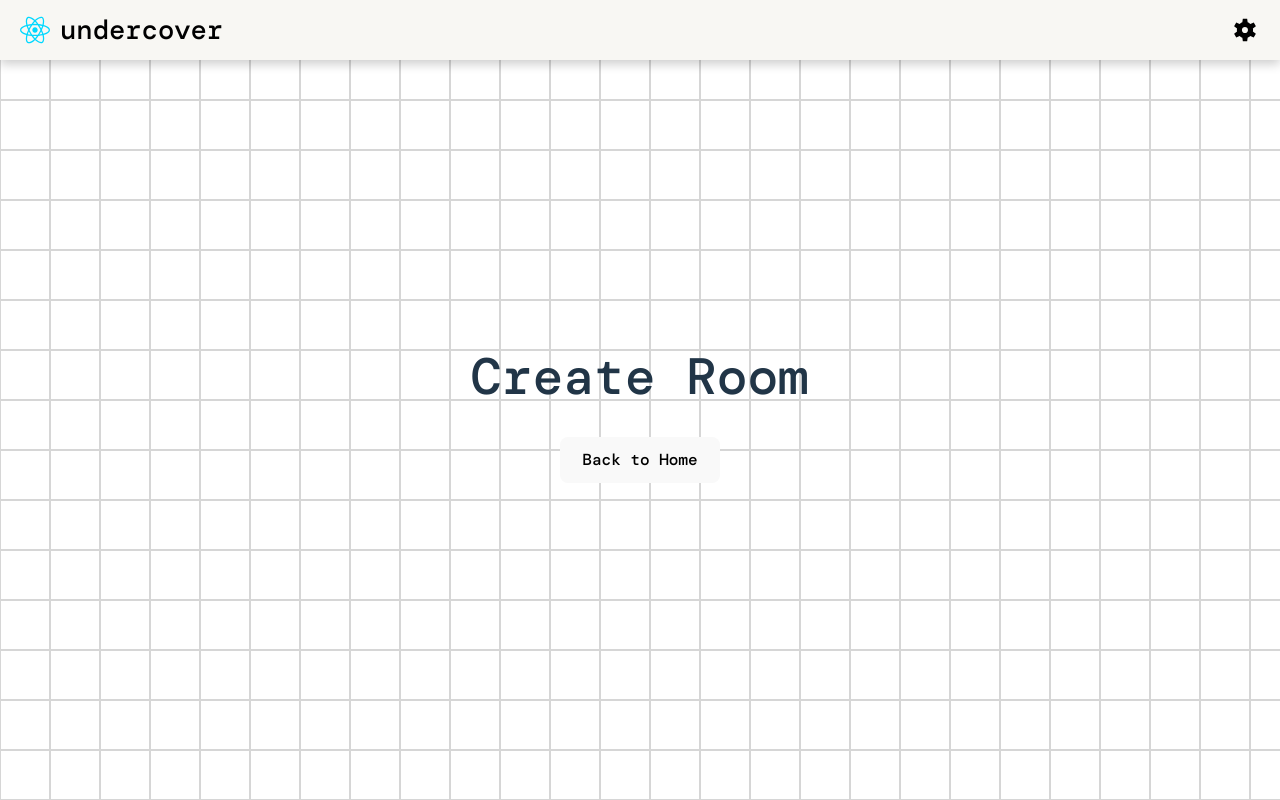
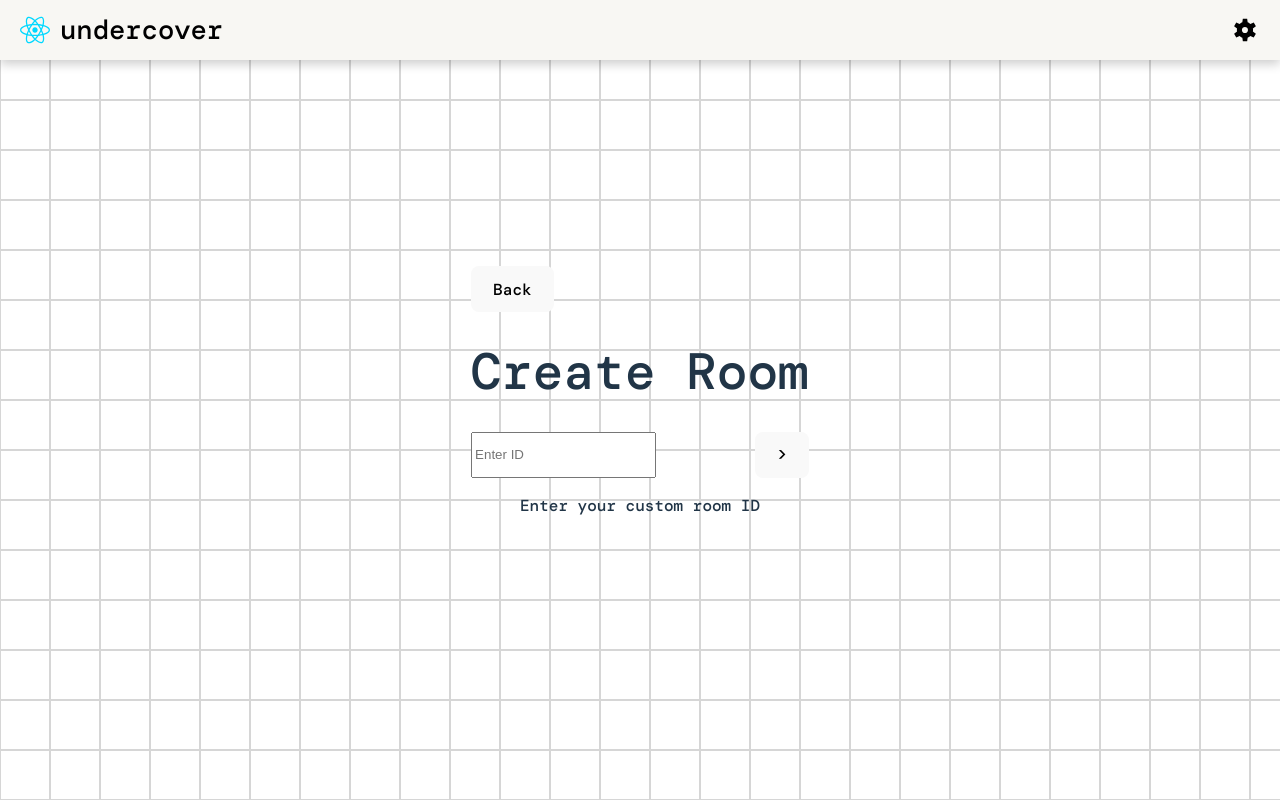
Before and after one commit to bbeetlesam/undercover-game, a React (Vite) app in the folder frontend/: page /create-room in a window 1280 px wide. Built offline with nearby package versions, Linux system fonts and the light colour scheme.

Commit message:
just adding more templates

```diff
--- a/frontend/src/components/CreateRoomView.jsx
+++ b/frontend/src/components/CreateRoomView.jsx
@@ -1,14 +1,27 @@
 //
 import { useNavigate } from "react-router-dom";
+import "./CreateJoinRoomView.css"
 
 function CreateRoomView() {
     const navigate = useNavigate();
 
     return (
-        <div>
-            <h1>Create Room</h1>
-            <button onClick={() => navigate("/")}>Back to Home</button>
-        </div>
+        <>
+            <div>
+                <div className="back-button">
+                    <button onClick={() => navigate("/")}>Back</button>
+                </div>
+                <h1>Create Room</h1>
+                <div className="input-container">
+                    <input
+                        type="text"
+                        placeholder="Enter ID"
+                    />
+                    <button>&gt;</button>
+                </div>
+                <p>Enter your custom room ID</p>
+            </div>
+        </>
     );
 }
 
```
